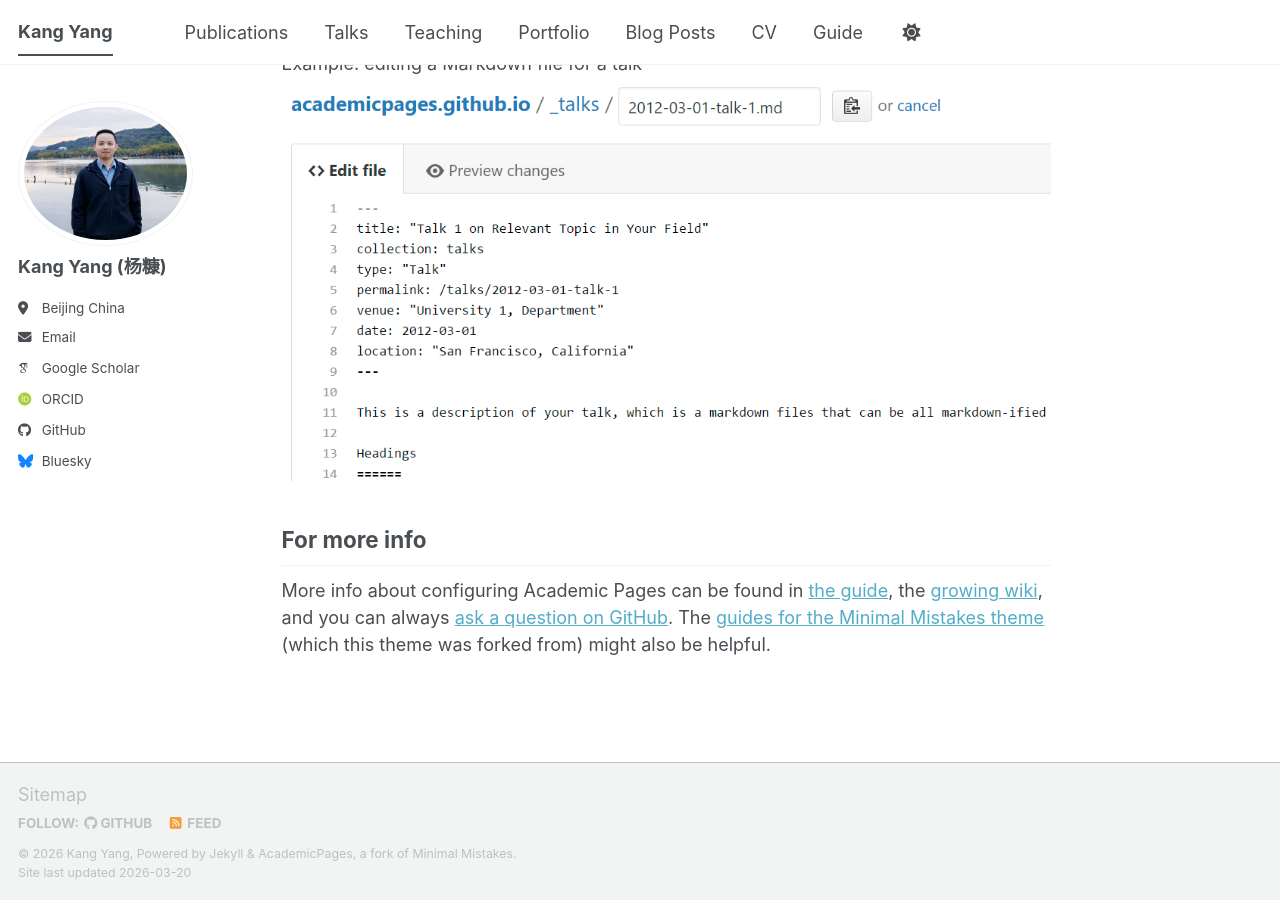
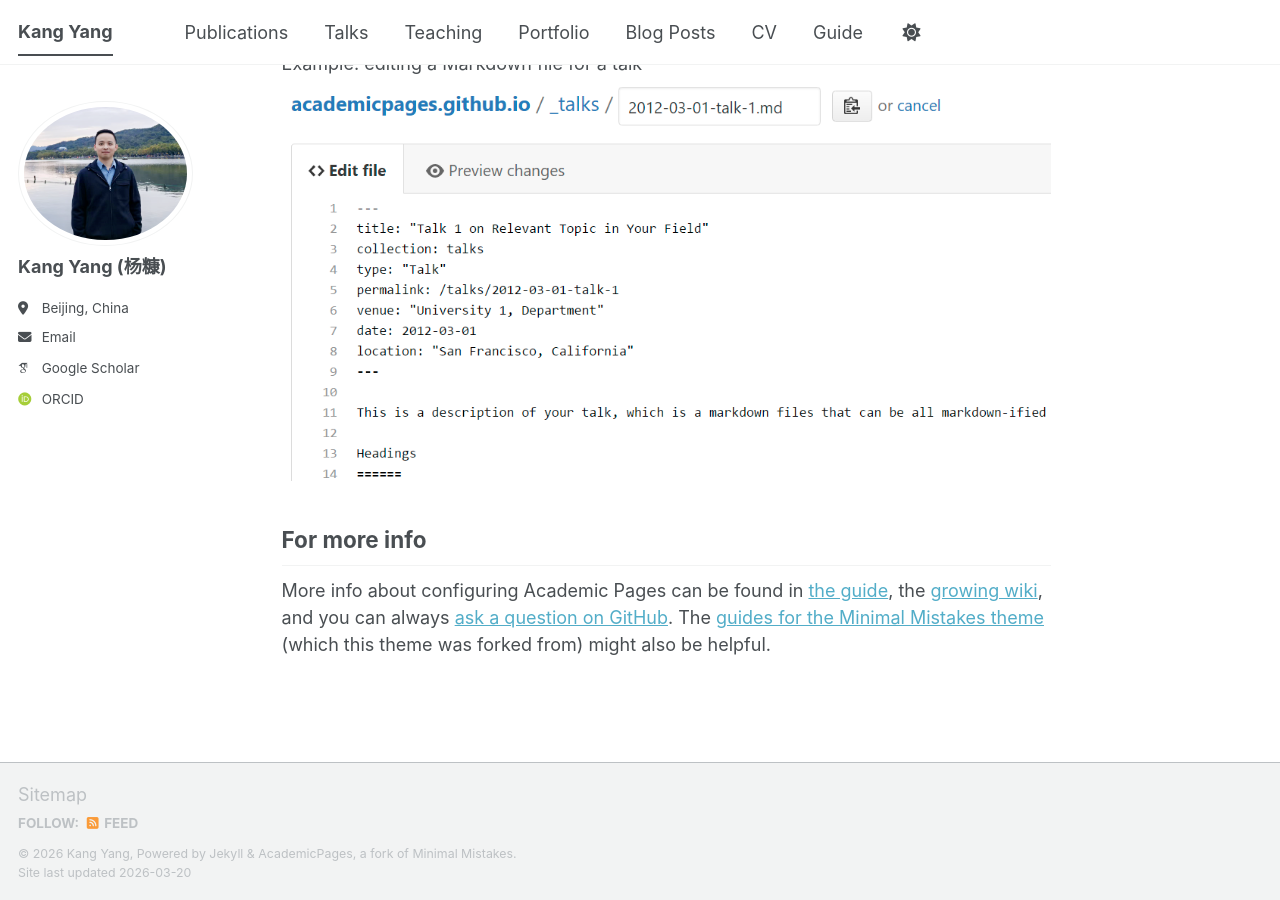
Before and after one commit to yangkang2048/yangkang2048.github.io, a Jekyll site: the page built from _pages/about.md, in a window 1280 px wide and 900 px high, scrolled down 2720 px. Built offline with Jekyll 4.4.1, drawn with Linux system fonts in a browser that asks for light colours; some web fonts are replaced; a script bundle is joined from its source files by our own code; library files that are not in the unit come from our copies.

Commit message:
Update _config.yml

```diff
--- a/_config.yml
+++ b/_config.yml
@@ -27,7 +27,7 @@
   name             : "Kang Yang (杨糠)"
   # pronouns         : # example: "she/her"
   bio              : " "
-  location         : "Beijing China"
+  location         : "Beijing, China"
 #  employer         : "State Key Laboratory of Cryptology"
   uri              : # URL
   email            : "yangk@sklc.org"
@@ -35,10 +35,10 @@
   # Academic websites
   academia         : # URL
  # arxiv            : # URL - Update with the correct link to your profile
-  googlescholar    : "https://scholar.google.com/citations?user=PS_CX0AAAAAJ"
+  googlescholar    : "https://scholar.google.com/citations?user=bQEYlhsAAAAJ&hl=zh-CN"
  # inspire-hep      : # URL
  # impactstory      : # URL
-  orcid            : "https://orcid.org/yourorcidurl"
+  orcid            : "https://orcid.org/0000-0002-7453-4043"
  # semantic         : # URL
  # ssrn             : # URL
  # pubmed           : "https://www.ncbi.nlm.nih.gov/pubmed/?term=john+snow"
@@ -51,13 +51,13 @@
   bitbucket        : # Username - Update with your username on the site
   codepen          : # Username
   dribbble         : # Username
-  github           : "academicpages"
+#  github           : "academicpages"
   kaggle           : # Username
   stackoverflow    : # User number or user number and name (i.e., use "1" or "1/jeff-atwood")
 
   # Social media
   artstation       : # Username
-  bluesky          : "bsky.app" # Replace this with you Bluesky username
+#  bluesky          : "bsky.app" # Replace this with you Bluesky username
   facebook         : # Username
   flickr           : # Username
   foursquare       : # Username
```
